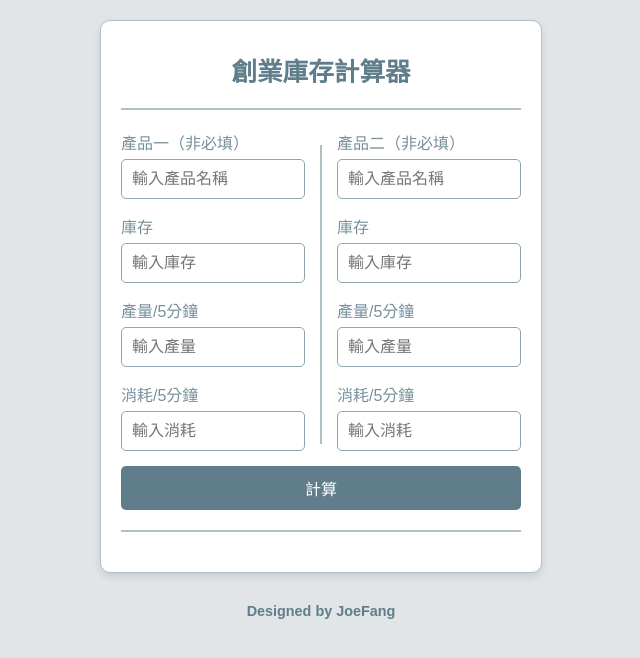
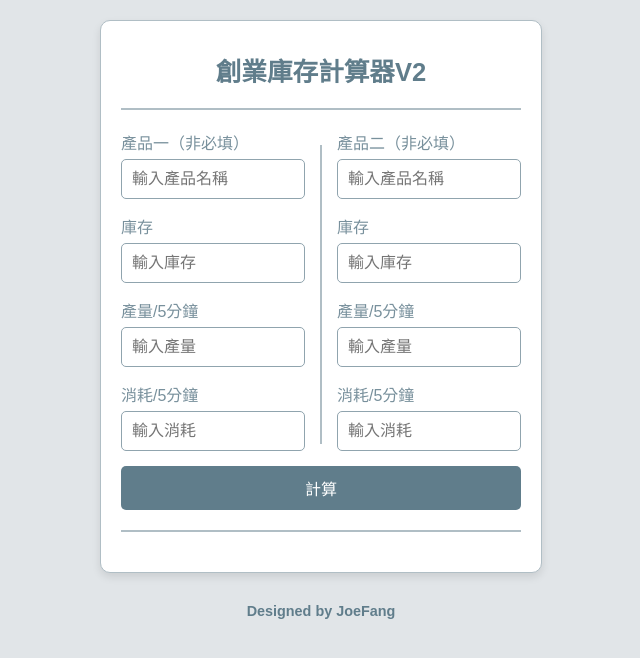
Before and after one commit to visvimjf/tw.github.io, a plain HTML site: page hs/index2.html in a window 1280 px wide. Shown: the whole page, without its empty margins (319-959 px from the left). Drawn offline with Linux system fonts and the light colour scheme.

Commit message:
Update index2.html

```diff
--- a/hs/index2.html
+++ b/hs/index2.html
@@ -112,7 +112,7 @@
 </head>
 <body>
     <div class="container">
-        <h1>創業庫存計算器</h1>
+        <h1>創業庫存計算器V2</h1>
         <hr> <!-- 水平線 -->
 
         <div class="product-container">
```
